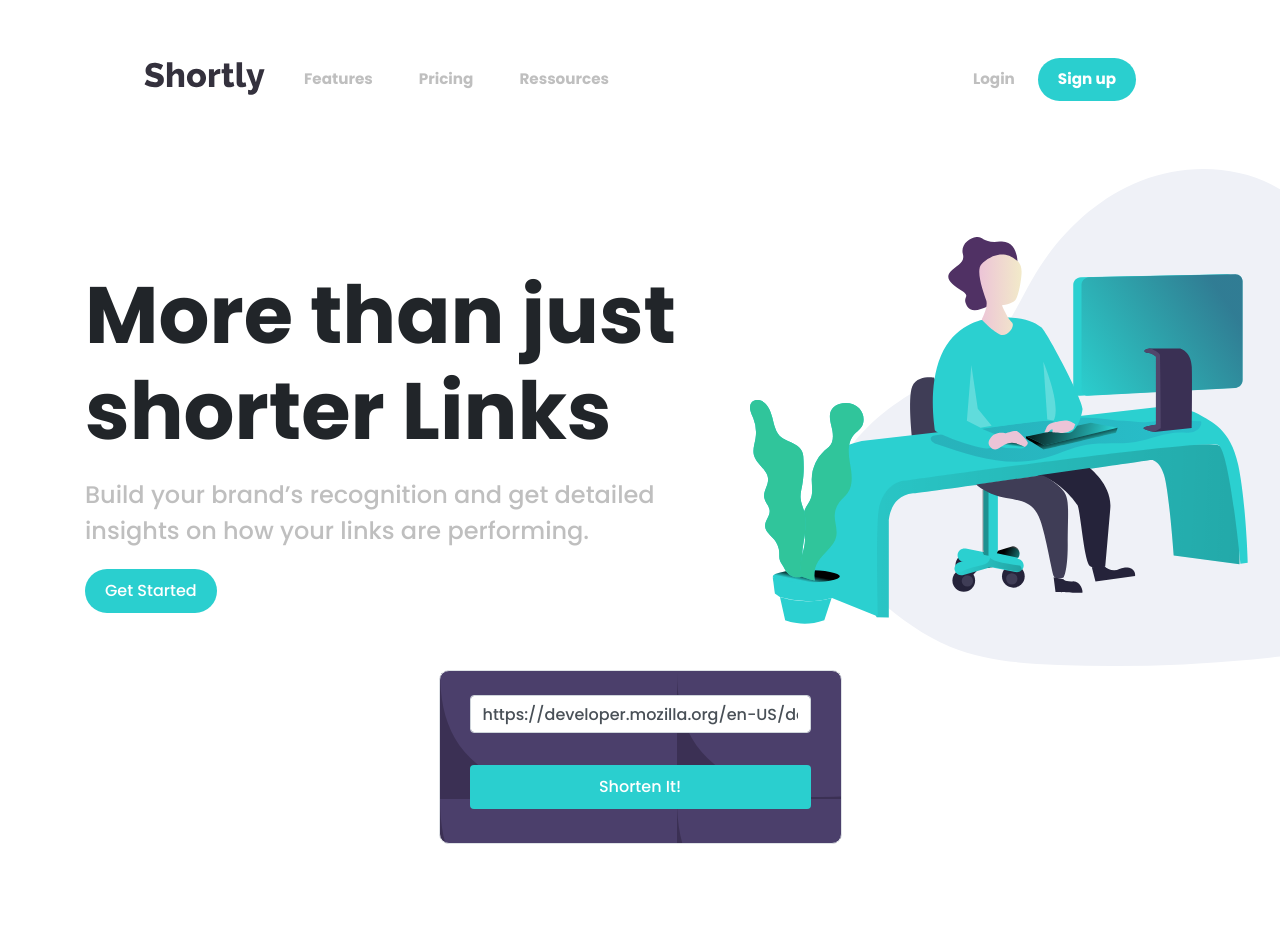
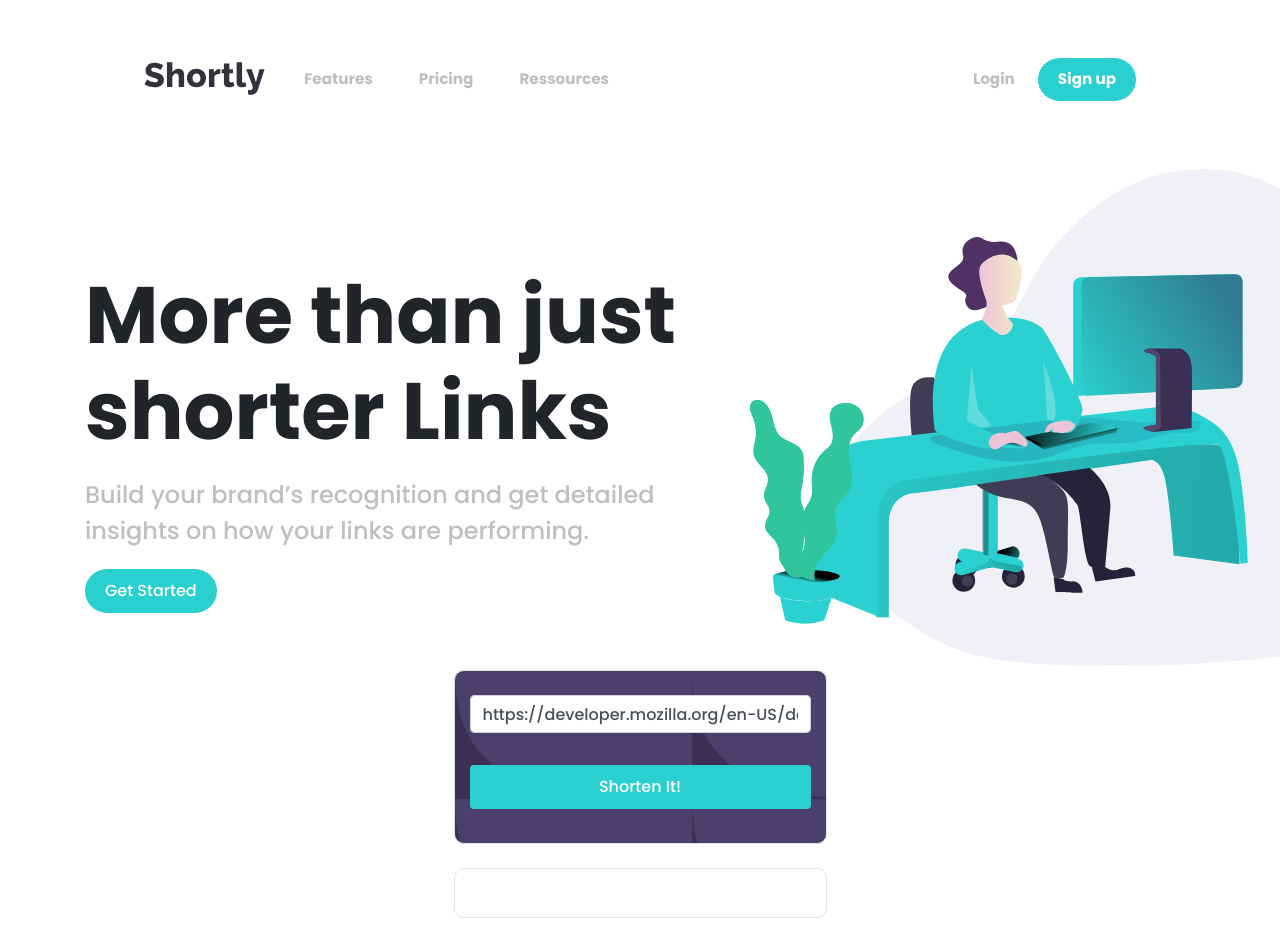
Before and after one commit to MarkusHeine/Frontend-Mentor-Shortly-URL-shortening-API-Challenge, a React (Create React App) app in the folder client/: page / in a window 1280 px wide. Before the commit the page ends 868 px from the top, so only its background shows below. Built offline with nearby package versions, Linux system fonts and the light colour scheme.

Commit message:
createcontext for the links and start with the render comp

```diff
--- a/client/src/header/header.component.js
+++ b/client/src/header/header.component.js
@@ -1,5 +1,5 @@
 import React from "react";
-import { Navbar, Nav, Container } from "react-bootstrap";
+import { Navbar, Nav } from "react-bootstrap";
 import styled from "styled-components";
 
 const StyledNav = styled.div`
--- a/client/src/linkShortener/inputField.component.js
+++ b/client/src/linkShortener/inputField.component.js
@@ -1,11 +1,13 @@
-import React, { useState } from "react";
+import React, { useState, useContext } from "react";
 import { Container, Form, Button } from "react-bootstrap";
+import { LinkContext } from "./linkContext.provider";
 
 const InputField = () => {
     const [link, setLink] = useState({
         url:
             "https://developer.mozilla.org/en-US/docs/Web/API/Fetch_API/Using_Fetch"
     });
+    const { links, setLinks } = useContext(LinkContext);
 
     const onChange = e => {
         setLink({ [e.target.name]: e.target.value });
@@ -13,7 +15,6 @@ const InputField = () => {
 
     const handleClick = async e => {
         e.preventDefault();
-        console.log(link);
         const resp = await fetch("https://rel.ink/api/links/", {
             method: "POST",
             headers: {
@@ -22,7 +23,7 @@ const InputField = () => {
             body: JSON.stringify(link)
         });
         const data = await resp.json();
-        console.log("data", data);
+        setLinks([...links, data]);
     };
 
     return (
--- /dev/null
+++ b/client/src/linkShortener/linkContext.provider.js
@@ -0,0 +1,3 @@
+import { createContext } from "react";
+
+export const LinkContext = createContext([]);
--- /dev/null
+++ b/client/src/linkShortener/linkDisplay.component.js
@@ -0,0 +1,40 @@
+import React, { useContext, useEffect } from "react";
+import { LinkContext } from "./linkContext.provider";
+import { Container, Row, Button } from "react-bootstrap";
+import PropTypes from "prop-types";
+
+const LinkDisplay = ({ hashId, url }) => {
+    const { links } = useContext(LinkContext);
+
+    const handleClick = () => {
+        console.log("copy that shit");
+    };
+
+    return (
+        <Row className="m-1 pt-4 pb-4 mb-4 border border-rounded">
+            <Container>
+                <Row className="d-flex justify-content-center">
+                    <p>{url}</p>
+                </Row>
+                <Row className="d-flex justify-content-center">
+                    <p>{`https://rel.ink/${hashid}`}</p>
+                </Row>
+                <Row className="d-flex justify-content-center m-1">
+                    <Button
+                        className="btn-main btn-width-100 mt-3 btn-rounded"
+                        onClick={handleClick}
+                    >
+                        Shorten It!
+                    </Button>
+                </Row>
+            </Container>
+        </Row>
+    );
+};
+
+LinkDisplay.propTypes = {
+    hashid: PropTypes.string,
+    url: PropTypes.string
+};
+
+export default LinkDisplay;
--- a/client/src/linkShortener/linkShortener.component.js
+++ b/client/src/linkShortener/linkShortener.component.js
@@ -1,25 +1,47 @@
-import React from "react";
+import React, { useState, useMemo, useEffect } from "react";
 import styled from "styled-components";
 import { Container, Col, Row } from "react-bootstrap";
 import InputField from "./inputField.component";
+import LinkDisplay from "./linkDisplay.component";
+import { LinkContext } from "./linkContext.provider";
 
 const StyledShortener = styled.div`
     .bg-img {
         background-color: hsl(257, 27%, 26%);
         background-image: url("../../images/bg-shorten-mobile.svg");
+    }
+
+    .border-rounded {
         border-radius: 10px;
     }
 `;
 
 const LinkShortener = () => {
+    const [links, setLinks] = useState([]);
+    const value = useMemo(() => ({ links, setLinks }), [links, setLinks]);
+
+    useEffect(() => {
+        console.log("links", links);
+        links.forEach(link => console.log(link.hashid));
+    }, [links]);
+
     return (
         <StyledShortener>
             <Container>
-                <Row className="m-1 pt-4 pb-4 mb-4 border bg-img">
-                    <Col>
-                        <InputField></InputField>
-                    </Col>
-                </Row>
+                <Col>
+                    <LinkContext.Provider value={value}>
+                        <Row className="m-1 pt-4 pb-4 mb-4 border bg-img border-rounded">
+                            <InputField></InputField>
+                        </Row>
+                        <Row className="m-1 pt-4 pb-4 mb-4 border border-rounded">
+                            {/* {links.length > 0 &&
+                                links.map(link => (
+
+                                  <LinkDisplay key=""></LinkDisplay>
+                                ))} */}
+                        </Row>
+                    </LinkContext.Provider>
+                </Col>
             </Container>
         </StyledShortener>
     );
```
